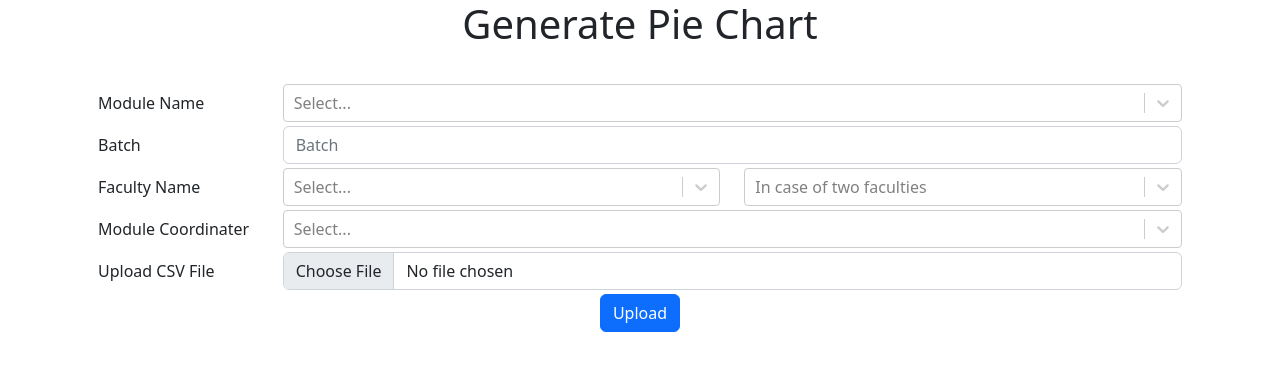
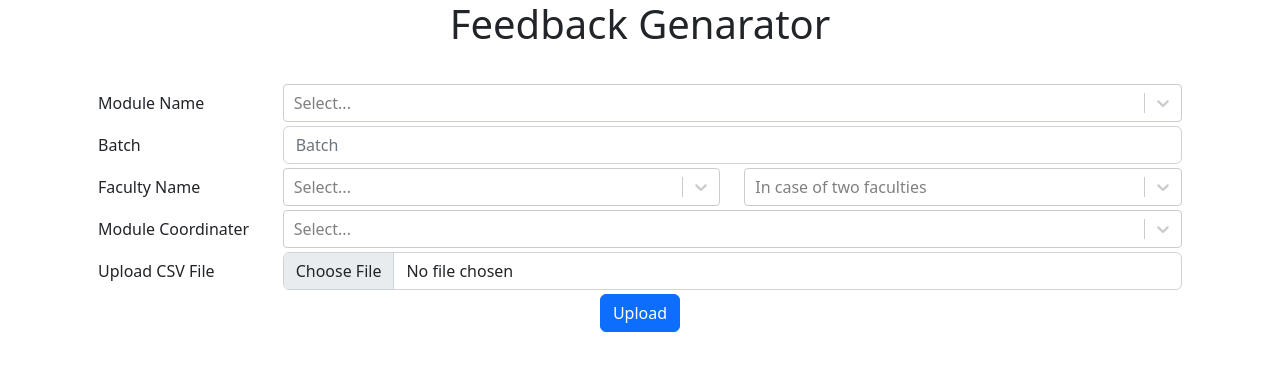
Before and after one commit to Shilbhushan-Khanderao/pie-generator-app, a React (Create React App) app: page / in a window 1280 px wide. Shown: the top 370 px of the page. Built offline with nearby package versions, Linux system fonts and the light colour scheme.

Commit message:
Title change

```diff
--- a/src/component/InputComponent.js
+++ b/src/component/InputComponent.js
@@ -71,7 +71,7 @@ export const InputComponent = () => {
   return (
     <div className="container">
       <div className="text-center">
-        <h1>Generate Pie Chart</h1>
+        <h1>Feedback Genarator</h1>
       </div>
       <br />
       <div>
```
